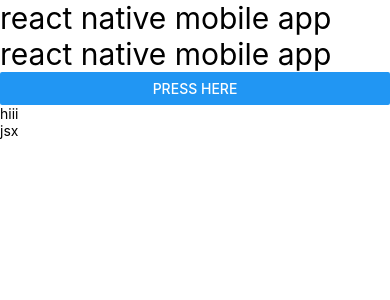
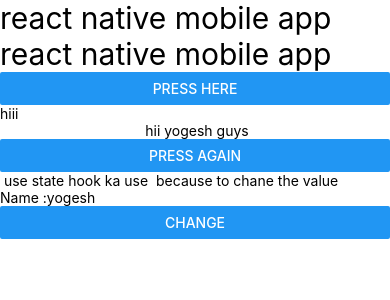
Before and after one commit to 2022BCD0052/learn-to-start-react-native-mobile-app, a React Native app: screen / in a window 390 px wide. Shown: the top 300 px of the page. Built offline with nearby package versions, Linux system fonts and the light colour scheme.

Commit message:
learn unit 2 how to change value of text using react state hook

```diff
--- a/App.jsx
+++ b/App.jsx
@@ -4,6 +4,7 @@ import { View, Text, Button} from 'react-native';
 import React from 'react';
 import First from './src/components/First';
 import Jsx from './src/components/jsx';
+import UseStateHooks from './src/components/UseStateHook';
 
 const App = () => {
   return (
@@ -13,6 +14,7 @@ const App = () => {
       <Button title='Press Here'></Button>
       <First/>
       <Jsx/>
+      <UseStateHooks/>
     </View>
   );
 };
--- /dev/null
+++ b/src/components/UseStateHook.jsx
@@ -0,0 +1,15 @@
+import { useState } from 'react';
+import { View, Text, Button } from 'react-native';
+export default function UseStateHooks() {
+  const [name, setname] =useState('yogesh');
+  const updateName = ()=>{
+    setname('sachin');
+  };
+  return (
+    <View>
+      <Text> use state hook ka use  because to chane the value</Text>
+      <Text>Name :{name} </Text>
+      <Button title='Change' onPress={updateName}></Button>
+     </View>
+  );
+}
--- a/src/components/jsx.jsx
+++ b/src/components/jsx.jsx
@@ -1,10 +1,18 @@
+/* eslint-disable semi */
 import React from 'react';
-import { View, Text } from 'react-native';
+import { View, Text, Button } from 'react-native';
 
 export default function Jsx() {
+    let name = "yogesh"
+    const getNsme = (name)=>{
+        name = "rahul"
+        console.warn('name :',name)
+    }
   return (
     <View>
-      <Text>jsx</Text>
+      <Text style={{textAlign : 'center'}}> hii {name} guys</Text>
+     <Button title='Press Again' onPress={()=>getNsme('yohesh ')}></Button>
+
      </View>
   );
 }
```
